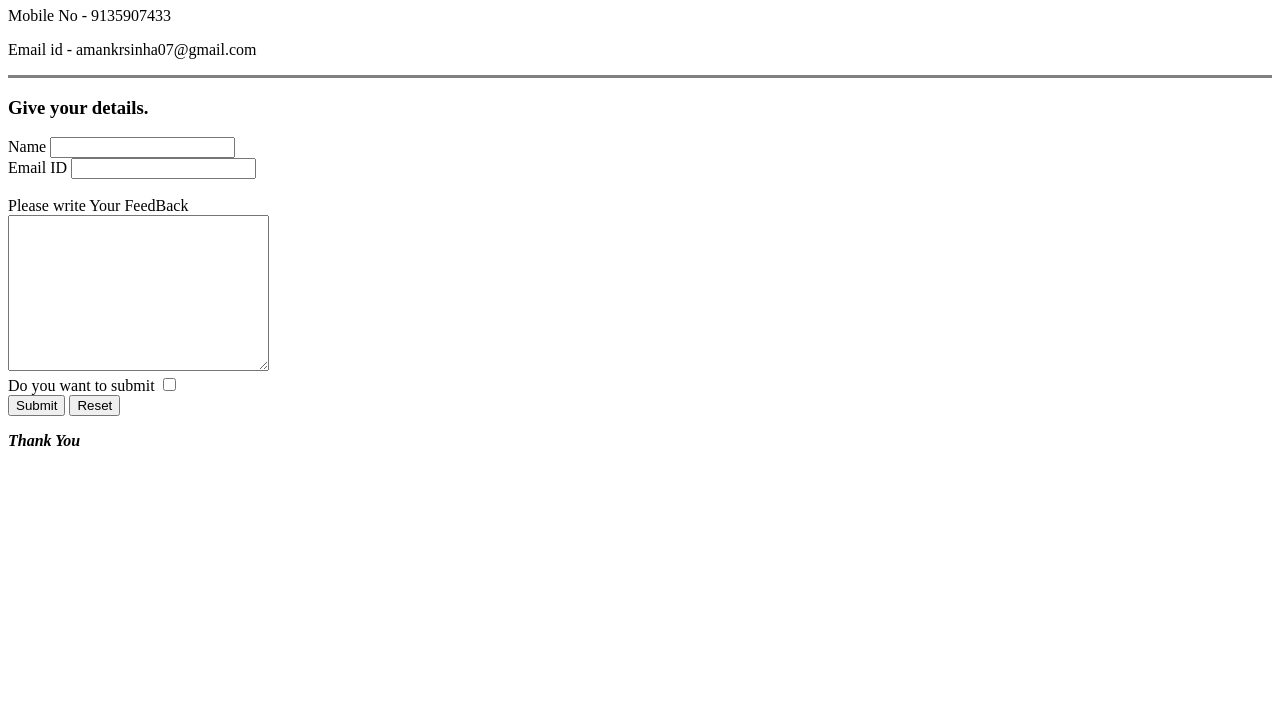
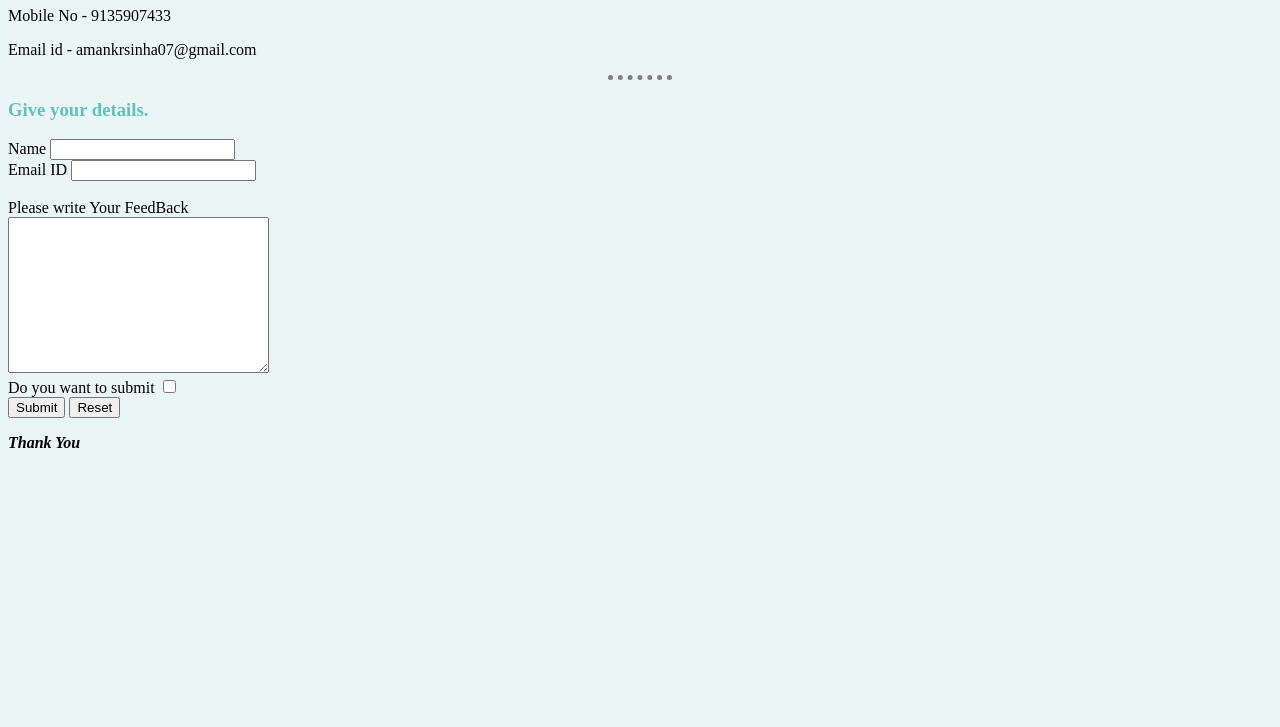
Before and after one commit to AmanKumarSinhaGitHub/cv, a plain HTML site: page contact.html in a window 1280 px wide. Shown: the part 73-800 px from the top of the page. Drawn offline with Linux system fonts and the light colour scheme.

Commit message:
Linking CSS file

```diff
--- a/contact.html
+++ b/contact.html
@@ -6,6 +6,9 @@
     <meta http-equiv="X-UA-Compatible" content="IE=edge">
     <meta name="viewport" content="width=device-width, initial-scale=1.0">
     <title>Contact Me</title>
+
+    <link rel="stylesheet" href="style.css">
+
 </head>
 
 <body>
@@ -14,9 +17,10 @@
     <p>Mobile No - 9135907433</p>
     <p>Email id - amankrsinha07@gmail.com</p>
 
-    <hr size="3" noshade>
+    <hr>
 
     <h3>Give your details.</h3>
+
     <form action="mailto:@amankrsinha07@gmail.com">
 
         <label>
@@ -52,7 +56,6 @@
 
     </form>
 
-
     <p><strong><em>Thank You</em></strong></p>
 
 </body>
```
